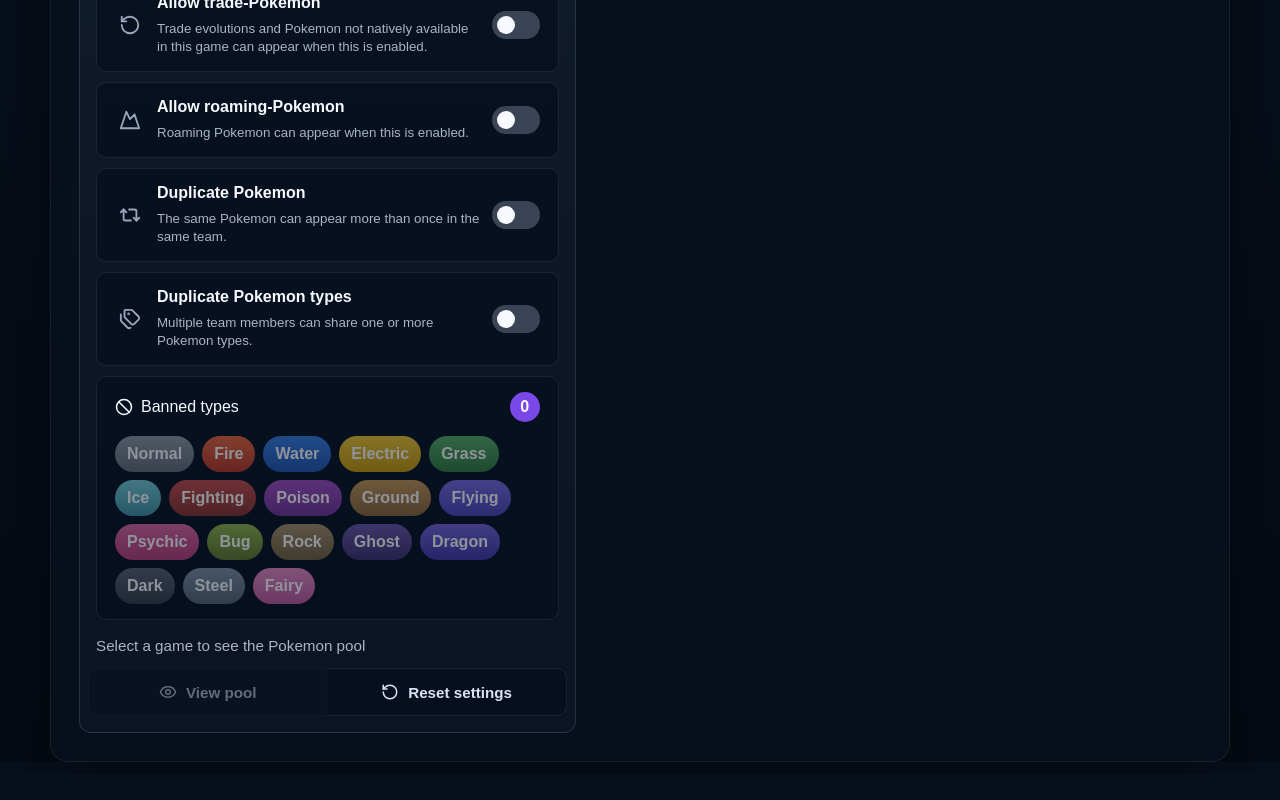
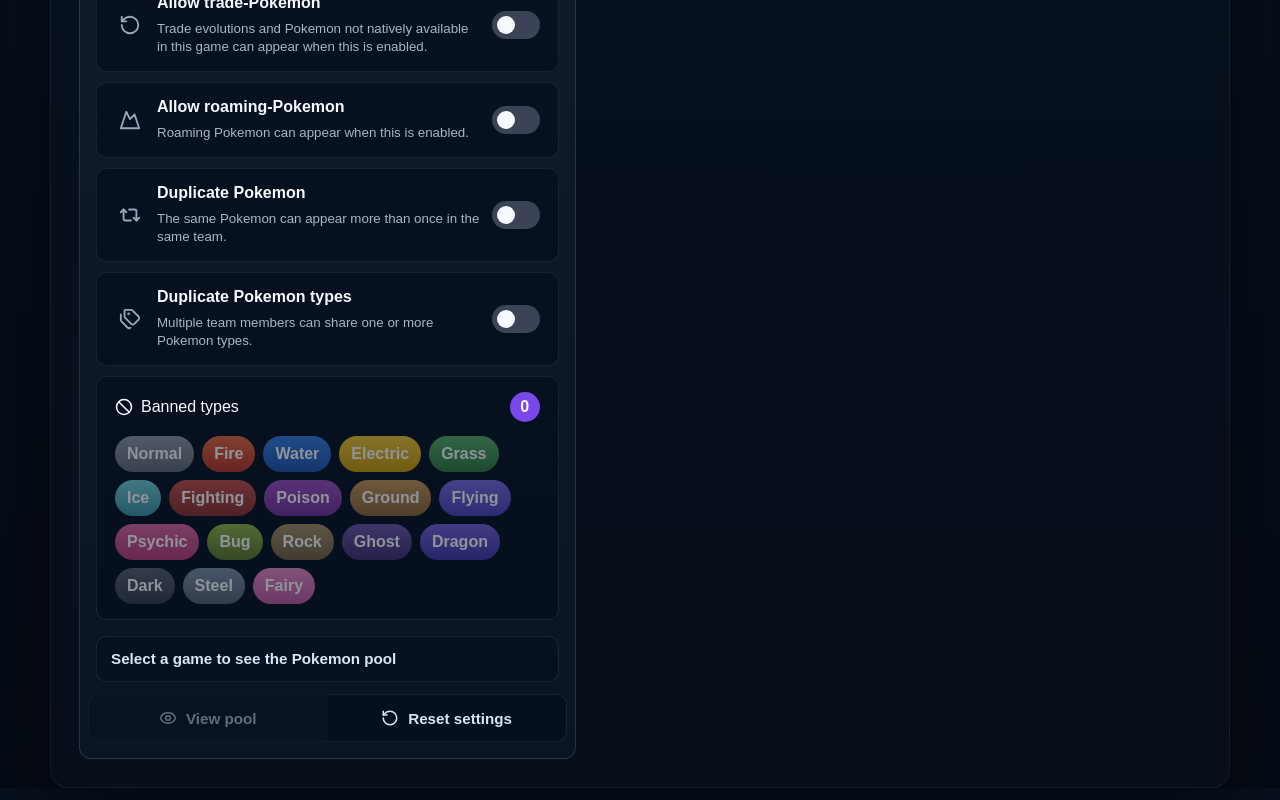
Before and after one commit to EasyEddi/Route-Zero, a Next.js app: page / in a window 1280 px wide. Shown: the part 968-1768 px from the top of the page. Before the commit the page ends 1742 px from the top, so only its background shows below. Built offline with nearby package versions, Linux system fonts and the light colour scheme.

Commit message:
Restore pool count visibility

```diff
--- a/app/globals.css
+++ b/app/globals.css
@@ -628,7 +628,20 @@
 }
 
 .settingsFooter > span {
+  display: block;
+  padding: 12px 14px;
+  border: 1px solid rgba(255, 255, 255, 0.08);
+  border-radius: 10px;
+  color: #dce5f8;
+  background: rgba(5, 15, 29, 0.52);
+  font-weight: 800;
   line-height: 1.35;
+}
+
+.appRoot[data-theme="light"] .settingsFooter > span {
+  border-color: rgba(28, 42, 64, 0.12);
+  color: #243149;
+  background: rgba(255, 255, 255, 0.62);
 }
 
 .settingsFooterActions {
--- a/app/page.tsx
+++ b/app/page.tsx
@@ -287,6 +287,21 @@
     setFilters((current) => ({ ...current, [key]: value }));
   }
 
+  function updateDuplicatePokemon(checked: boolean) {
+    setFilters((current) => ({
+      ...current,
+      allowDuplicatePokemon: checked,
+      allowDuplicateTypes: checked ? true : current.allowDuplicateTypes,
+    }));
+  }
+
+  function updateDuplicateTypes(checked: boolean) {
+    setFilters((current) => ({
+      ...current,
+      allowDuplicateTypes: current.allowDuplicatePokemon ? true : checked,
+    }));
+  }
+
   function toggleBannedType(type: string) {
     setFilters((current) => {
       const hasType = current.bannedTypes.includes(type);
@@ -462,14 +477,14 @@
               label="Duplicate Pokemon"
               description="The same Pokemon can appear more than once in the same team."
               checked={filters.allowDuplicatePokemon}
-              onChange={(checked) => updateFilter("allowDuplicatePokemon", checked)}
+              onChange={updateDuplicatePokemon}
             />
             <ToggleRow
               icon={<Tags size={22} />}
               label="Duplicate Pokemon types"
               description="Multiple team members can share one or more Pokemon types."
               checked={filters.allowDuplicateTypes}
-              onChange={(checked) => updateFilter("allowDuplicateTypes", checked)}
+              onChange={updateDuplicateTypes}
             />
 
             <div className="typeBlock">
```
